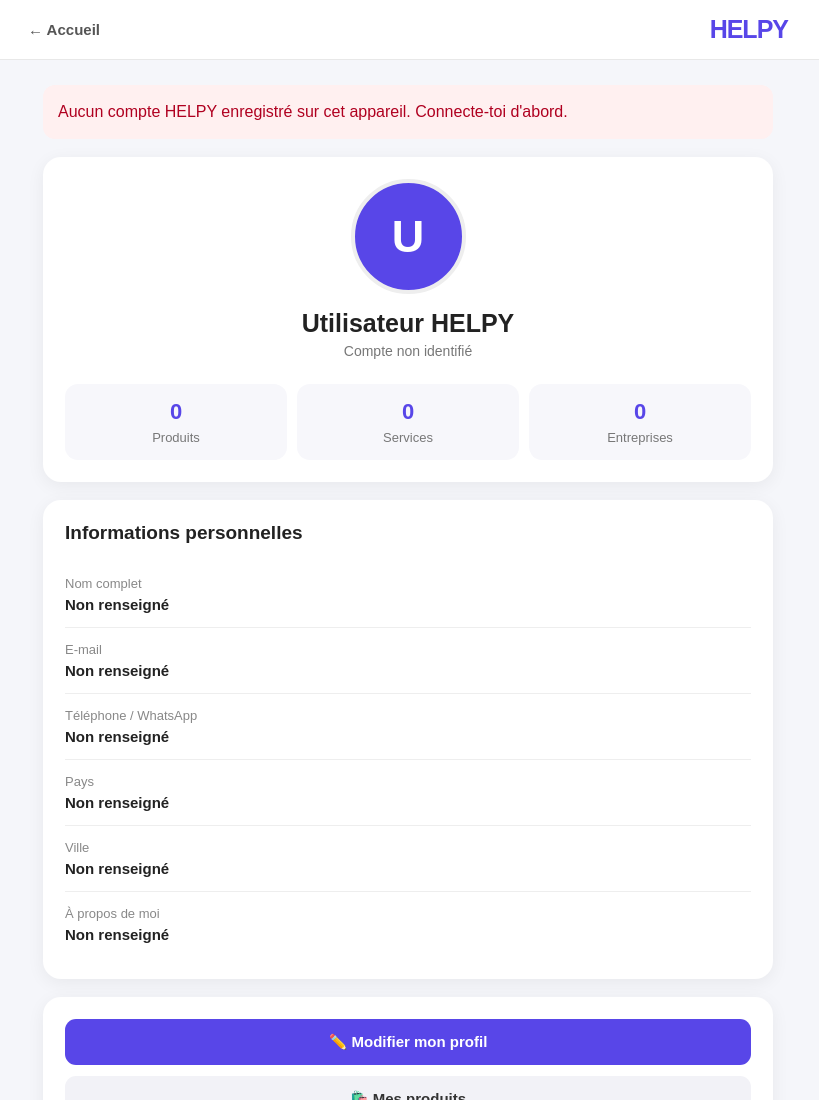
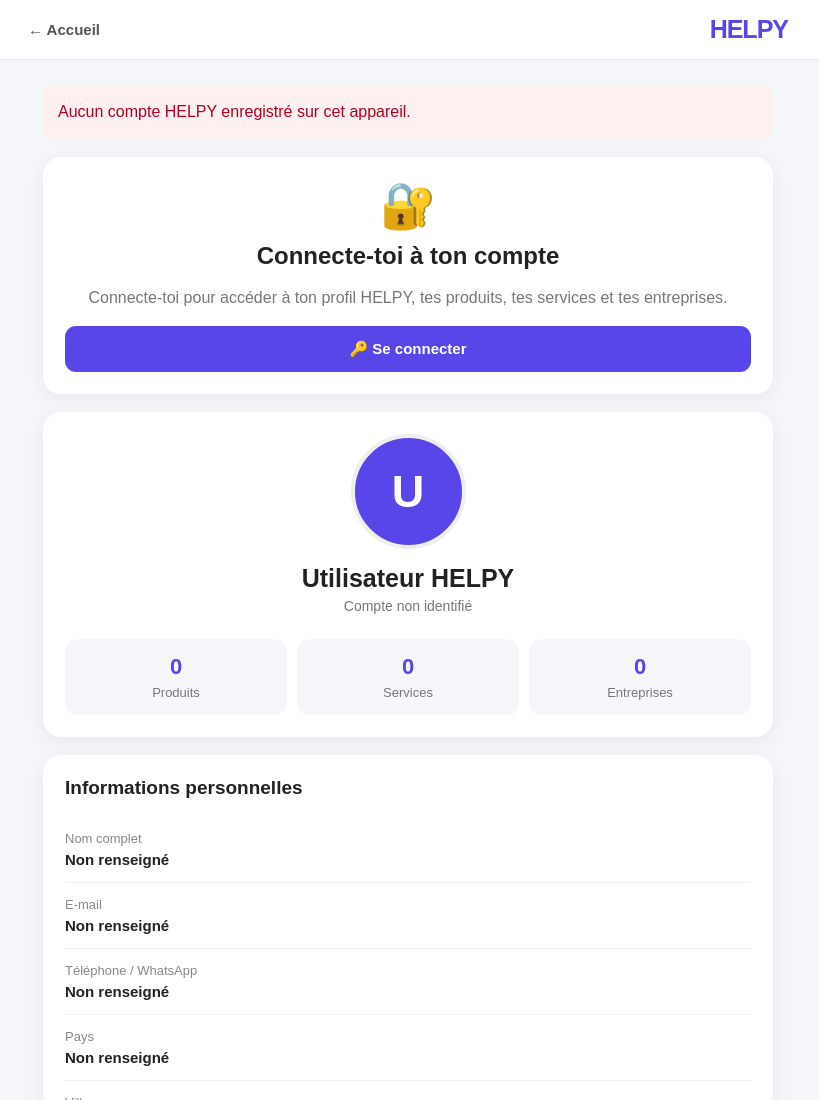
Before and after one commit to juvenskyacelhomme007-max/helpy, a website: page profile.html in a window 1280 px wide. Shown: the top 1100 px of the page, without its empty margins (232-1051 px from the left). Drawn offline with Linux system fonts and the light colour scheme.

Commit message:
Update profile.html

```diff
--- a/profile.html
+++ b/profile.html
@@ -263,6 +263,33 @@
 <main>
 
   <div id="errorBox" class="error-box"></div>
+
+<div
+  id="loginBox"
+  class="card"
+  style="display:none; text-align:center;"
+>
+  <div style="font-size:45px; margin-bottom:10px;">
+    🔐
+  </div>
+
+  <h2 style="margin:0 0 8px;">
+    Connecte-toi à ton compte
+  </h2>
+
+  <p style="color:#777; line-height:1.5;">
+    Connecte-toi pour accéder à ton profil HELPY,
+    tes produits, tes services et tes entreprises.
+  </p>
+
+  <a
+    href="/login.html"
+    class="button primary"
+    style="margin-top:15px;"
+  >
+    🔑 Se connecter
+  </a>
+</div>
 
 
   <!-- PROFIL -->
@@ -1064,22 +1091,21 @@
   userEmail.textContent =
     "Compte non identifié";
 
-
-      showInitial(
-        "Utilisateur"
-      );
-
+  showInitial("Utilisateur");
 
   errorBox.style.display =
     "block";
 
   errorBox.textContent =
-        "Aucun compte HELPY enregistré sur cet appareil. Connecte-toi d'abord.";
+    "Aucun compte HELPY enregistré sur cet appareil.";
+
+  document.getElementById(
+    "loginBox"
+  ).style.display =
+    "block";
 
   return;
-
 }
-
 
     /*
       IMPORTANT :
```
Lines whose indentation alone changed are shown as unchanged.
